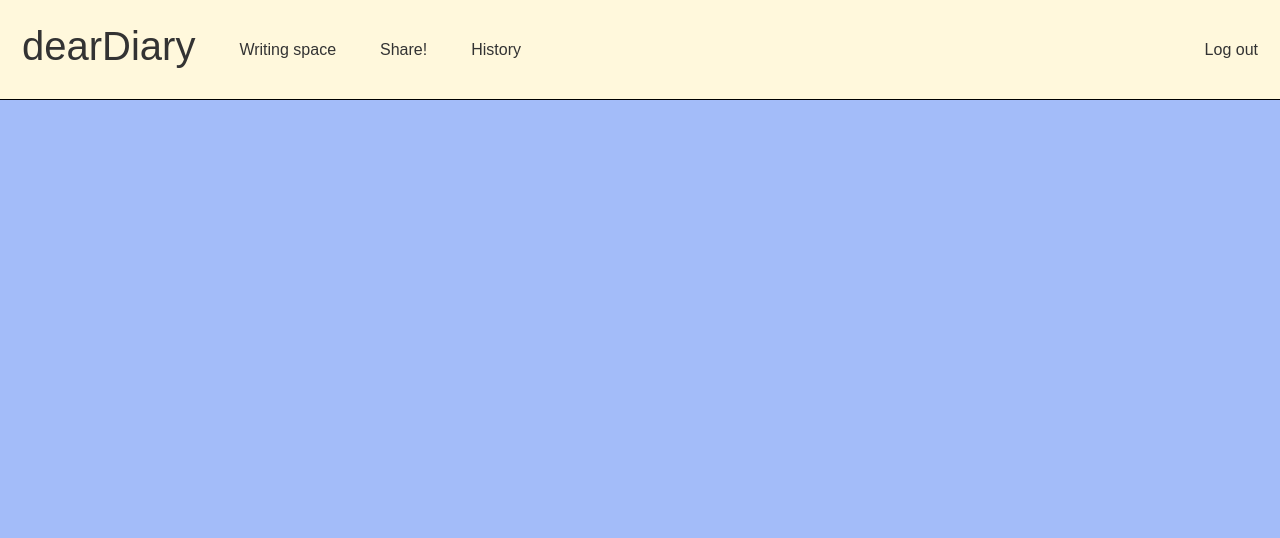
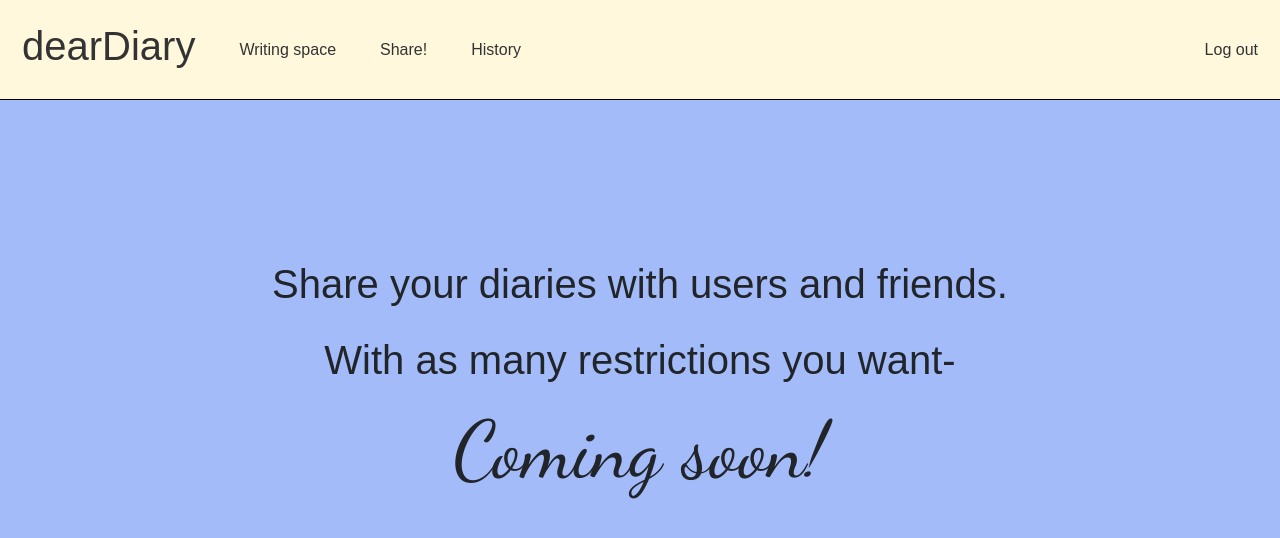
Before and after one commit to krish031006-Me/Dear-Diary, a Flask app: page /share in a window 1280 px wide. Shown: the top 538 px of the page. Run offline with Flask 3, Linux system fonts and the light colour scheme; the visitor is signed in with stand-in values (Sample User, id 1); some libraries are stand-ins or nearby versions; some web fonts are replaced.

Commit message:
Added coming soon message to share.html

```diff
--- a/templates/share.html
+++ b/templates/share.html
@@ -1,4 +1,12 @@
 {% extends "layout.html" %}
-{% block title %}Sharing{% endblock %}
+{% block title %}Share your diary{% endblock %}
 
-{% block main %}{% endblock %}
+{% block main %}
+
+    <div class="margin">
+        <h1 class="centered font_mona">Share your diaries with users and friends.</h1>
+        <h1 class="centered font_mona">With as many restrictions you want-</h1>
+        <h3 class="center font">Coming soon!</h3>
+    </div>
+
+{% endblock %}
```
